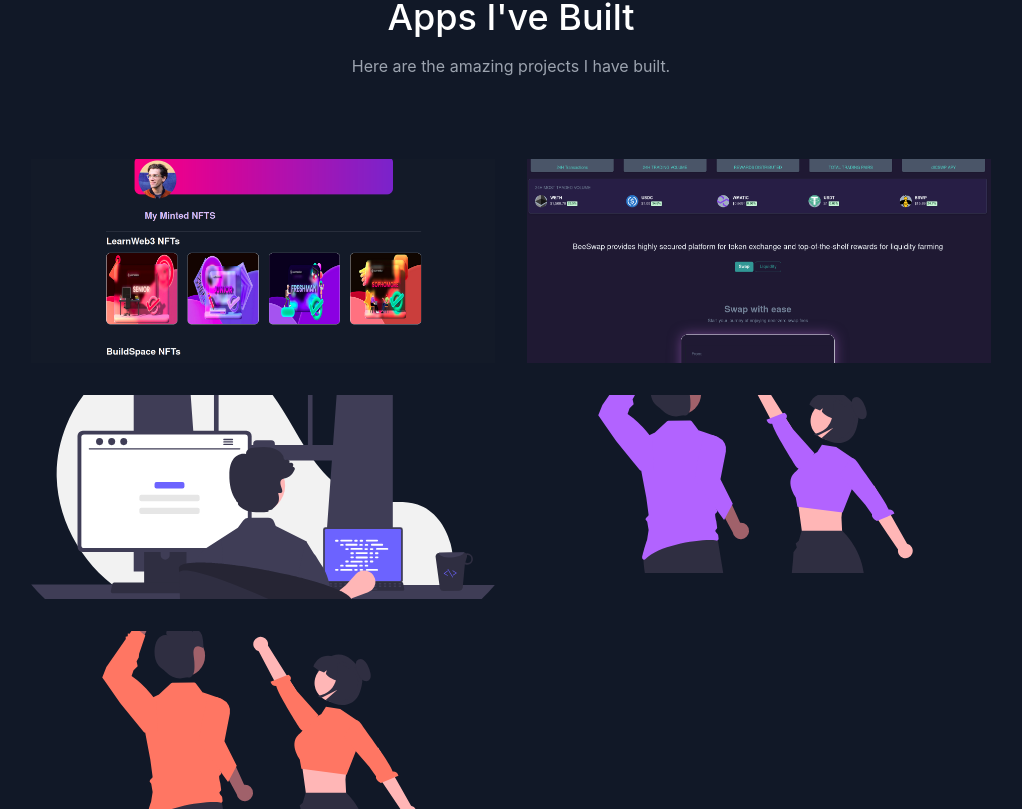
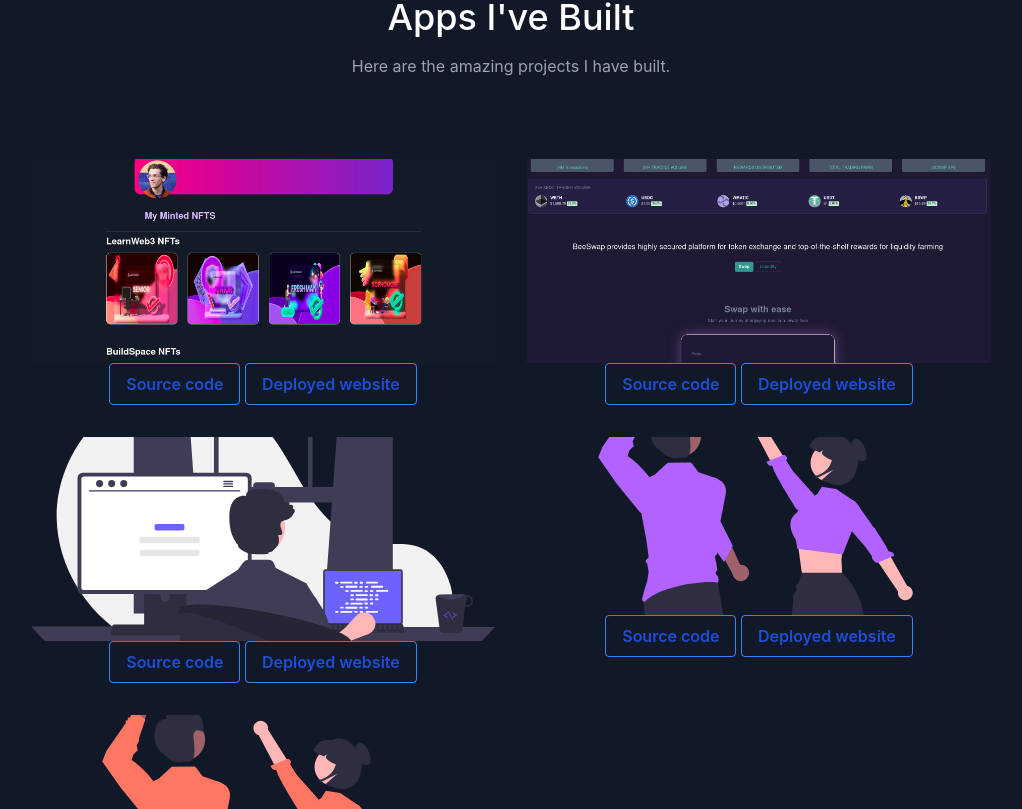
Before and after one commit to digitalsimboja/portfolio, a React (Create React App) app: page / in a window 1280 px wide. Shown: the part 591-1400 px from the top of the page, without its empty margins (129-1151 px from the left). Built offline with nearby package versions, Linux system fonts and the light colour scheme.

Commit message:
updated source codes and web url links

```diff
--- a/src/components/Footer.js
+++ b/src/components/Footer.js
@@ -5,6 +5,7 @@ class Footer extends Component {
     return (
       <footer className="text-center bg-gray-900 text-white">
         <div class="container px-6 pt-6">
+          <h3 class="uppercase font-bold mb-2.5">Reach me!</h3>
           <div class="flex justify-center mb-6">
             <a
               href="#!"
@@ -194,7 +195,7 @@ class Footer extends Component {
                 </li>
                 <li>
                   <a href="#!" class="text-white">
-                    React
+                    React/NextJS
                   </a>
                 </li>
               </ul>
@@ -232,20 +233,10 @@ class Footer extends Component {
               <ul class="list-none mb-0">
                 <li>
                   <a href="#!" class="text-white">
-                    Address
+                    Email: digitalsimboja@gmail.com
                   </a>
                 </li>
-                <li>
-                  <a href="#!" class="text-white">
-                    Lagos
-                  </a>
-                </li>
-                <li>
-                  <a href="#!" class="text-white">
-                    {" "}
-                    Nigeria
-                  </a>
-                </li>
+
                 <li>
                   <a href="#!" class="text-white">
                     +234 - 806 - 3874 - 746
@@ -267,7 +258,7 @@ class Footer extends Component {
         </div>
         <div class="text-center p-4" style={{}}>
           © 2022 Copyright: &nbsp;
-          <a class="text-white" href="https://tailwind-elements.com/">
+          <a class="text-white" href="/">
             {" "}
             Sunday Mgbogu - Portfolio
           </a>
--- a/src/components/Projects.js
+++ b/src/components/Projects.js
@@ -1,6 +1,6 @@
-import {CodeIcon} from "@heroicons/react/solid";
-import React, {Component} from "react";
-import {projects} from '../data';
+import { CodeIcon } from "@heroicons/react/solid";
+import React, { Component } from "react";
+import { projects } from "../data";
 
 class Projects extends Component {
   render() {
@@ -11,22 +11,21 @@ class Projects extends Component {
             <CodeIcon className="mx-auto inline-block w-10 mb-4" />
             <h1 className="sm:text-4xl text-3xl font-medium title-font mb-4 text-white">
               Apps I've Built
-
             </h1>
             <p className="lg:w-2/3 mx-auto leading-relaxed text-base">
               Here are the amazing projects I have built.
+            </p>
+          </div>
+          <div className="flex flex-wrap -m-4">
+            {projects.map((project, i) => (
+              <div
 
-                        </p>
-
-                    </div>
-                    <div className="flex flex-wrap -m-4" >
-                        {projects.map((project) => (
-
-                            <a href={project.link}
-                               key={project.image}
-                               className="sm:w-1/2 w-100 p-4">
+                key={i}
+                className="sm:w-1/2 w-100 p-4"
+              >
                 <div className="flex relative">
-                                   <img alt="gallery"
+                  <img
+                    alt="gallery"
                     className="absolute inset-0 w-full h-full object-cover object-center"
                     src={project.image}
                   />
@@ -36,19 +35,26 @@ class Projects extends Component {
                     </h2>
                     <h1 className="title-font text-lg font-medium text-white mb-3">
                       {project.title}
-
                     </h1>
                     <p className="leading-relaxed">{project.description}</p>
                   </div>
                 </div>
+                <div>
+                  <span>
+                    <a href={project.code}><button class="bg-transparent hover:bg-blue-500 text-blue-700 font-semibold hover:text-white py-2 px-4 border border-blue-500 hover:border-transparent rounded"> Source code</button></a>
+                  </span>
+                  &nbsp;
+                  <span>
+                    <a href={project.link}><button class="bg-transparent hover:bg-blue-500 text-blue-700 font-semibold hover:text-white py-2 px-4 border border-blue-500 hover:border-transparent rounded"> Deployed website</button></a>
+                  </span>
+                </div>
+              </div>
 
-                            </a>
             ))}
           </div>
         </div>
-
       </section>
-        )
+    );
   }
 }
 
--- a/src/data.js
+++ b/src/data.js
@@ -6,6 +6,7 @@ export const projects = [
       "A subgraph for indexing and querying NFT collections deployed on the Polygon Mainnet",
     image: "./profile_subgraph.png",
     link: "https://learnweb3dao-skillnft.vercel.app",
+    code: "https://github.com/digitalsimboja/learnweb3dao-skillnft",
   },
   {
     title: "BeeSwap",
@@ -14,6 +15,7 @@ export const projects = [
       "A Decentralized Token Exchange app for swapping between tokens just like UniSWap",
     image: "./beeswap.png",
     link: "https://beeswap-digitalsimboja.vercel.app/",
+    code: "https://github.com/digitalsimboja/beeswap",
   },
 
   {
```
Lines whose indentation alone changed are shown as unchanged.
